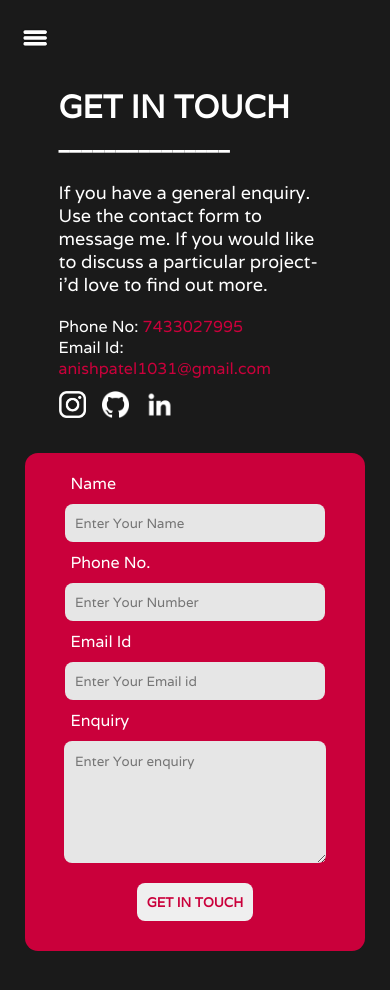
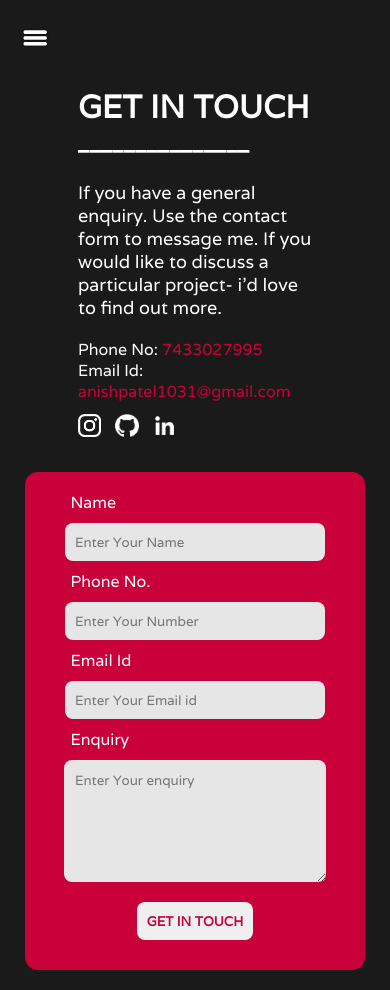
Before and after one commit to anish0103/My-Website, a React (Create React App) app: page /Contact in a window 390 px wide. Built offline with nearby package versions, Linux system fonts and the light colour scheme.

Commit message:
Made Some Changes In Contact CSS

```diff
--- a/src/Pages/CSS/contactpage.css
+++ b/src/Pages/CSS/contactpage.css
@@ -162,14 +162,6 @@
        width: 100%;
     }
 
-    .content-class p, h1, h2, h4 {
-        width: 70% !important;
-    }
-
-    .contact-link-maincontainer {
-        width: 70% !important;
-    }
-
     .contact-formcontainer {
         height: 100%;
         width: 100%;
```
